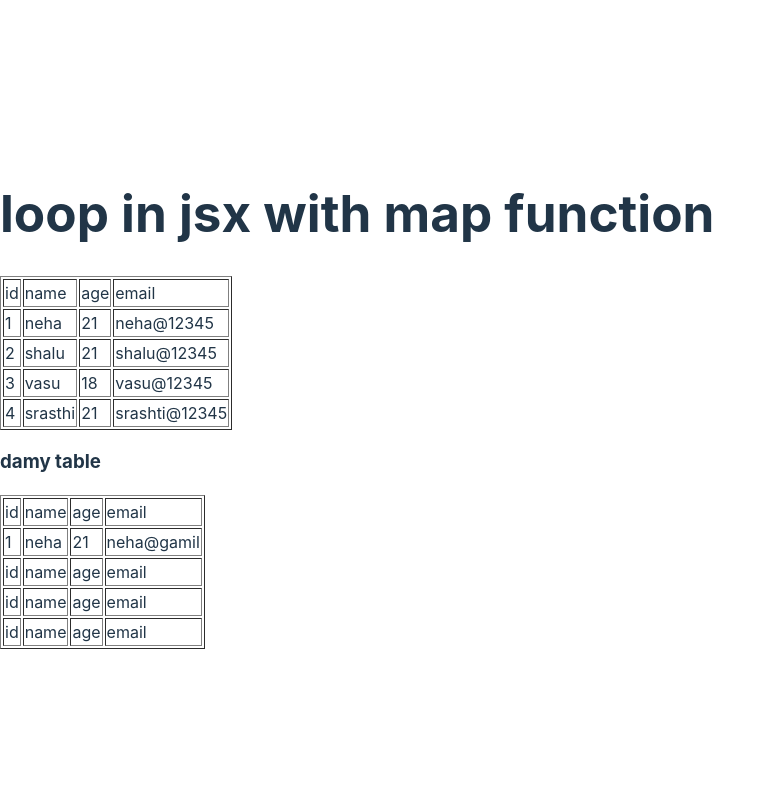
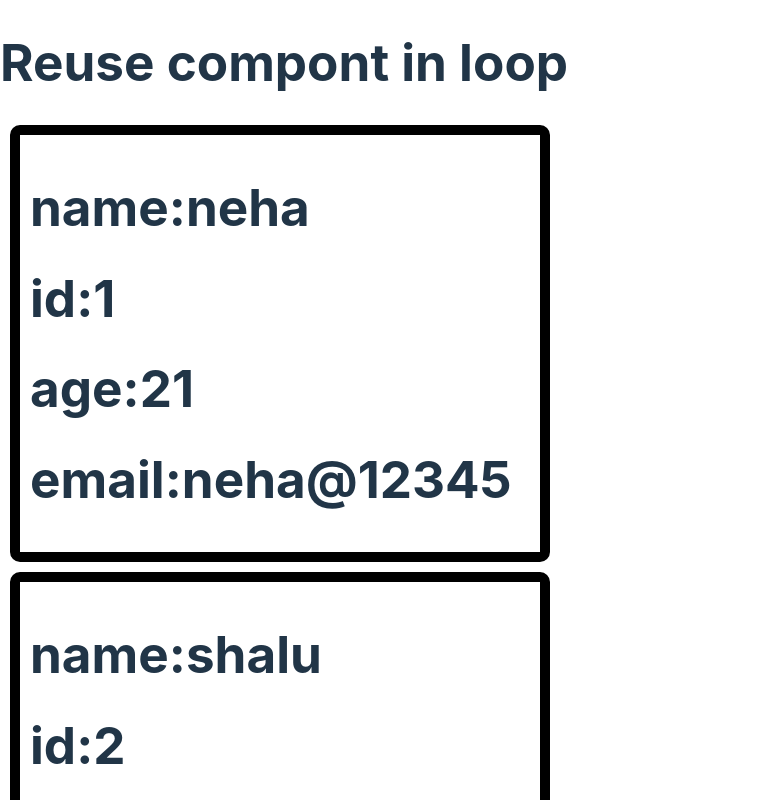
Before and after one commit to yahoowecanwork2/tic-tac-toe-, a React (Vite) app in the folder nehareact/: page / in a window 1280 px wide. Shown: the top 800 px of the page, without its empty margins (0-775 px from the left). Built offline with nearby package versions, Linux system fonts and the light colour scheme.

Commit message:
reuse of component

```diff
--- a/nehareact/src/App.jsx
+++ b/nehareact/src/App.jsx
@@ -1,13 +1,13 @@
 
 import { useState } from "react";
-import Loop from "./loop";
+import Reuse from "./reuse";
 
 function App() {
 
   return (
     <div>
       <h1></h1>
-      <Loop />
+      <Reuse />
     </div>
   )
 }
--- /dev/null
+++ b/nehareact/src/reuse.jsx
@@ -0,0 +1,46 @@
+import User from "./user";
+
+
+function Reuse() {
+    const userdata = [
+        {
+            id: 1,
+            name: "neha",
+            age: 21,
+            email: "neha@12345",
+        },
+        {
+            id: 2,
+            name: "shalu",
+            age: 21,
+            email: "shalu@12345",
+        },
+        {
+            id: 3,
+            name: "vasu",
+            age: 18,
+            email: "vasu@12345",
+        },
+        {
+            id: 4,
+            name: "srasthi",
+            age: 21,
+            email: "srashti@12345",
+        },
+    ]
+    return (
+        <div key={name.id}>
+            <h1> Reuse compont in loop</h1>
+            {
+                userdata.map((user) => (
+                    <div>
+                        <User state={user} />
+                    </div>
+                ))
+            }
+        </div>
+    )
+}
+
+
+export default Reuse;
--- /dev/null
+++ b/nehareact/src/user.jsx
@@ -0,0 +1,22 @@
+function User({ state }) {
+
+    return (
+        <div style={{
+            border: "10px solid black",
+            padding: "10px",
+            margin: "10px",
+            width: "500px",
+            borderRadius: "10px"
+
+        }}>
+            <h1>name:{state.name}</h1>
+            <h1>id:{state.id}</h1>
+            <h1>age:{state.age}</h1>
+            <h1>email:{state.email}</h1>
+
+        </div>
+    )
+}
+
+
+export default User;
```
